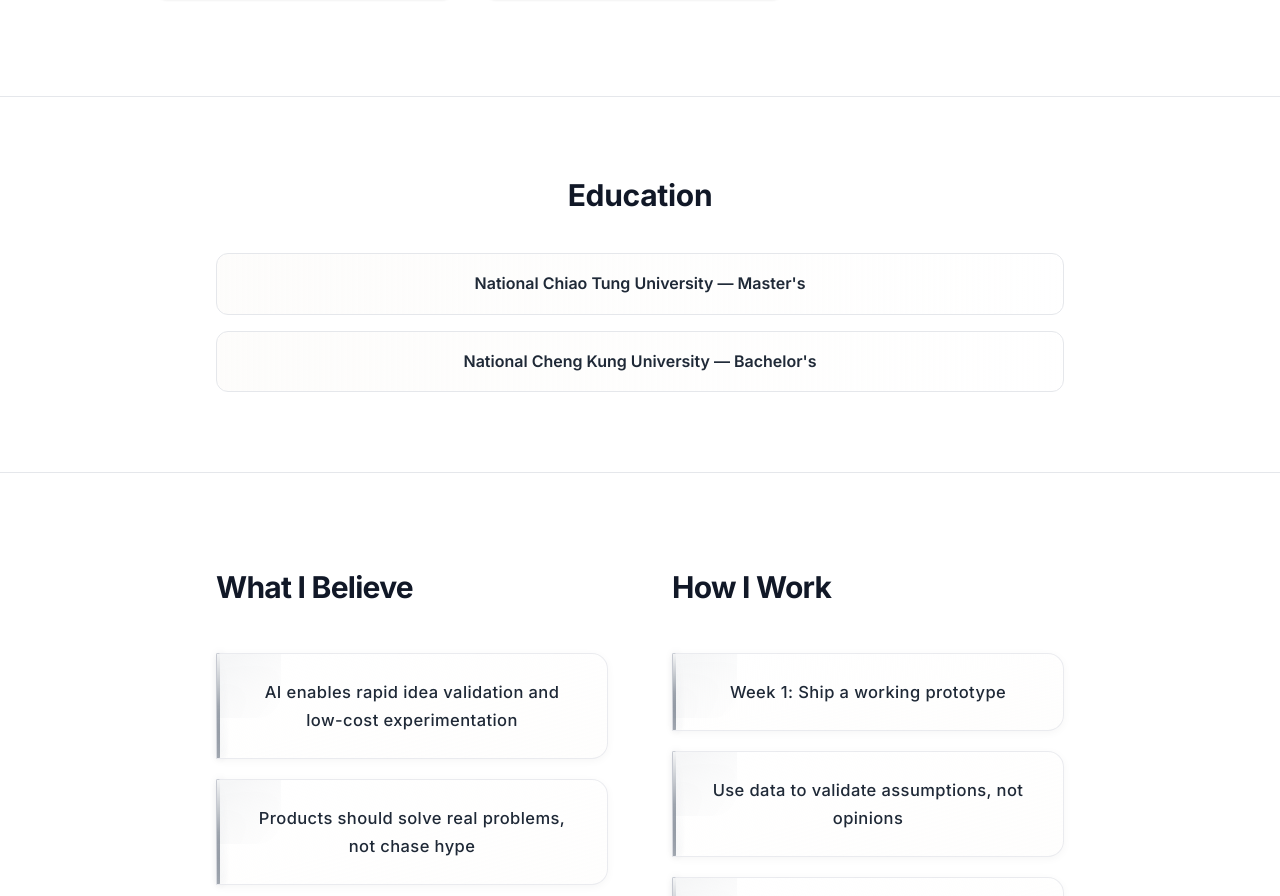
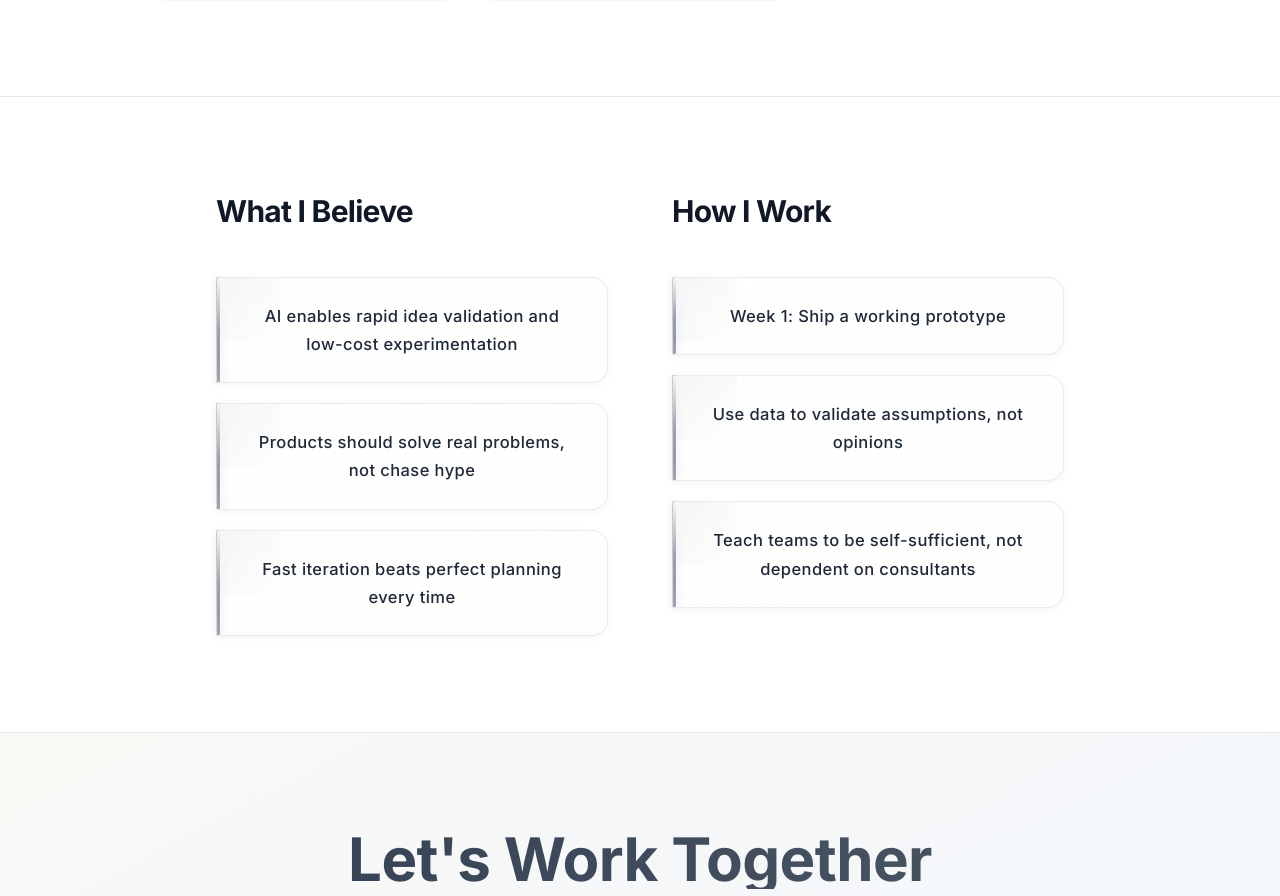
Before and after one commit to Youngger9765/young-personal-site, a Next.js app: page /en/about in a window 1280 px wide. Shown: the part 3244-4140 px from the top of the page. Built offline with nearby package versions, Linux system fonts and the light colour scheme.

Commit message:
Remove education section from about page

```diff
--- a/app/[locale]/about/page.tsx
+++ b/app/[locale]/about/page.tsx
@@ -38,11 +38,6 @@ export default function AboutPage() {
     t('about.skills.dataEngineering'),
     t('about.skills.teamLeadership'),
     t('about.skills.edtech'),
-  ];
-
-  const education = [
-    t('about.education.nctu'),
-    t('about.education.ncku'),
   ];
 
   return (
@@ -284,29 +279,6 @@ export default function AboutPage() {
           </div>
         </section>
 
-        {/* Education */}
-        <section className="border-t border-gray-200">
-          <div className="max-w-4xl mx-auto px-6 py-20 text-center">
-            <h2 className="text-2xl md:text-3xl font-bold text-gray-900 mb-10">
-              {t('about.education.title')}
-            </h2>
-            <div className="space-y-4">
-              {education.map((item, index) => (
-                <motion.div
-                  key={item}
-                  initial={{ opacity: 0, y: 10 }}
-                  whileInView={{ opacity: 1, y: 0 }}
-                  viewport={{ once: true }}
-                  transition={{ delay: index * 0.05 }}
-                  className="p-4 rounded-xl bg-gradient-to-r from-warm-cream/40 to-white border border-gray-200 text-gray-800 font-semibold"
-                >
-                  {item}
-                </motion.div>
-              ))}
-            </div>
-          </div>
-        </section>
-
         {/* Values & Beliefs + Working Style */}
         <section className="border-t border-gray-200">
           <div className="max-w-4xl mx-auto px-6 py-24 text-left">
--- a/messages/en.json
+++ b/messages/en.json
@@ -109,11 +109,6 @@
       "dataEngineering": "Data engineering & analytics",
       "teamLeadership": "Team leadership & coaching",
       "edtech": "EdTech domain expertise"
-    },
-    "education": {
-      "title": "Education",
-      "nctu": "National Chiao Tung University — Master's",
-      "ncku": "National Cheng Kung University — Bachelor's"
     }
   },
   "trackRecord": {
--- a/messages/zh-TW.json
+++ b/messages/zh-TW.json
@@ -109,11 +109,6 @@
       "dataEngineering": "資料工程與分析",
       "teamLeadership": "團隊領導與教練",
       "edtech": "教育科技領域專長"
-    },
-    "education": {
-      "title": "學歷",
-      "nctu": "國立交通大學 碩士",
-      "ncku": "國立成功大學 學士"
     }
   },
   "trackRecord": {
```
